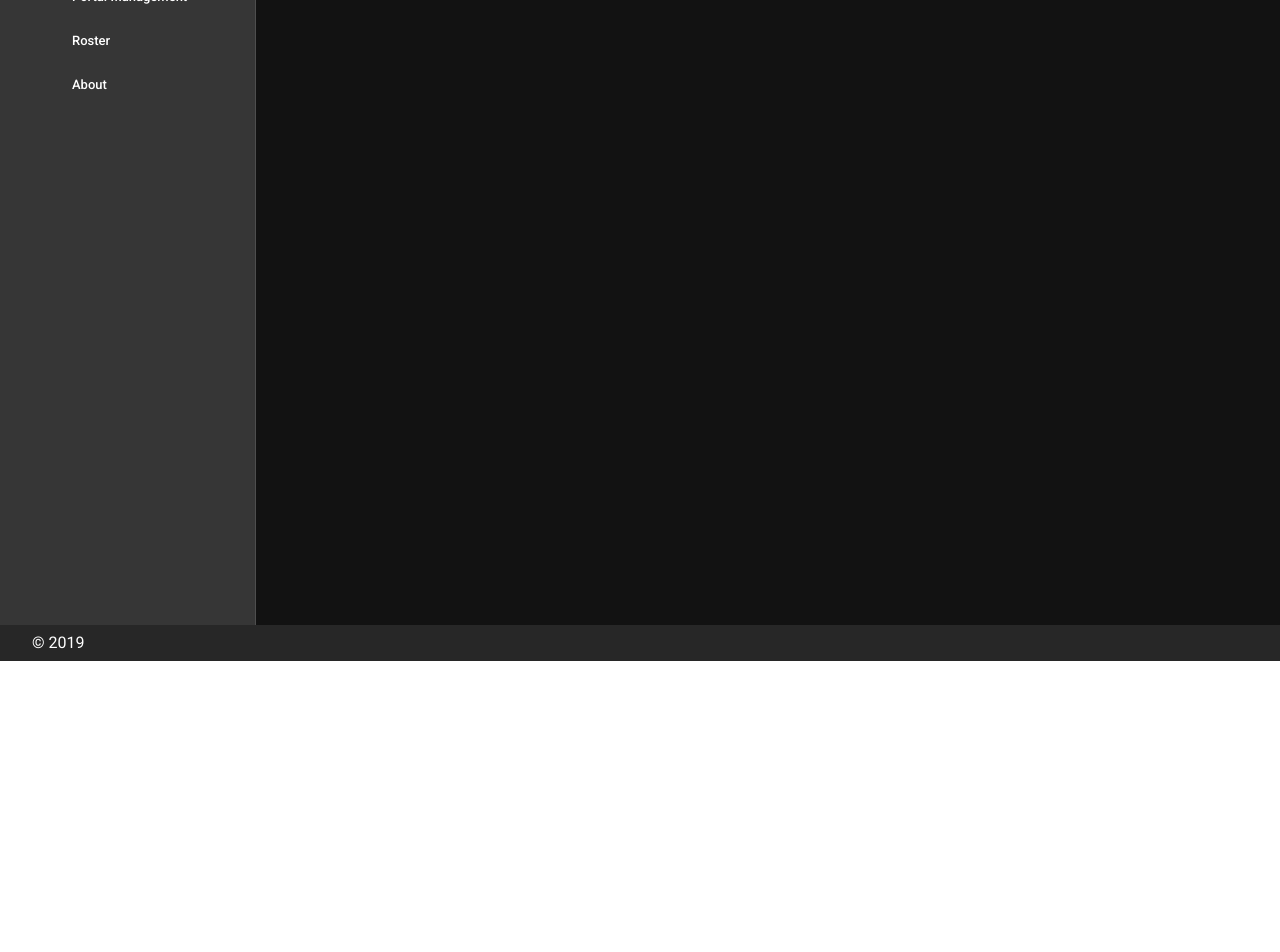
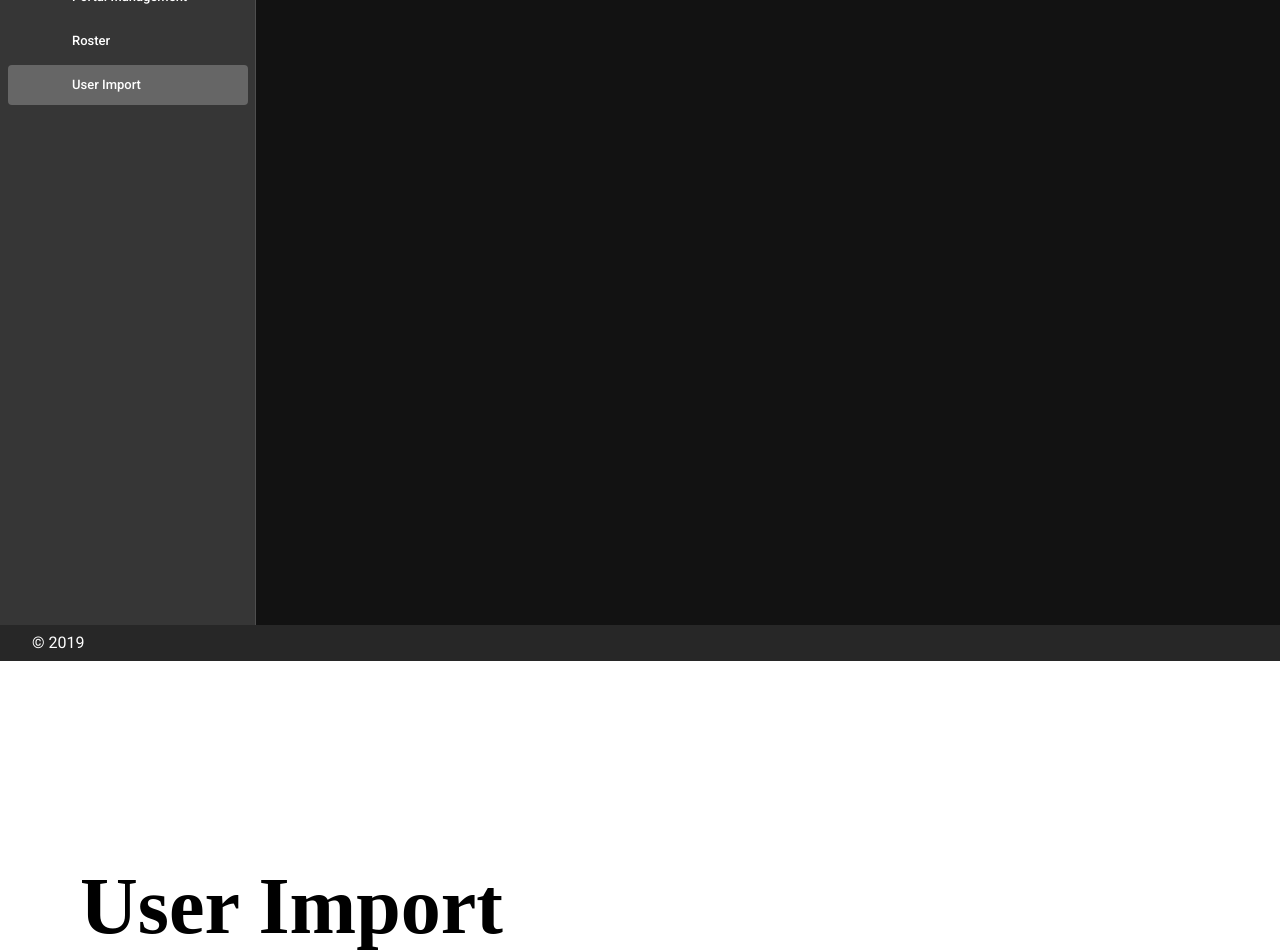
Before and after one commit to kshin42/alumni-dashboard, a Vue app: page /#/userImport in a window 1280 px wide. Shown: the part 139-1091 px from the top of the page. Before the commit the page ends 800 px from the top, so only its background shows below. Built offline with nearby package versions, Linux system fonts and the light colour scheme; some icons are missing.

Commit message:
Creating scafolding for home page

```diff
--- a/src/App.vue
+++ b/src/App.vue
@@ -1,17 +1,12 @@
 <template>
   <div id="app">
-    <Navigation />
-
+      <router-view></router-view>
   </div>
 </template>
 
 
 <script>
-import Navigation from './components/Navigation'
 export default {
  data: () => ({}),
- components: {
-   Navigation
- }
 }
 </script>
--- a/src/components/Navigation.vue
+++ b/src/components/Navigation.vue
@@ -57,7 +57,7 @@ export default {
     { title: 'Dashboard', icon: 'mdi-view-dashboard', path: '/'},
     { title: 'Portal Management', icon: 'mdi-cogs', path: '/manage'},
     { title: 'Roster', icon: 'mdi-account-box-multiple-outline', path: '/roster' },
-    { title: 'About', icon: 'mdi-help-box', path: '/about' },
+    { title: 'User Import', icon: 'mdi-help-box', path: '/userImport' },
    ]
  }),
  created () {
--- a/src/plugins/vuetify.js
+++ b/src/plugins/vuetify.js
@@ -4,4 +4,15 @@ import Vuetify from 'vuetify/lib';
 Vue.use(Vuetify);
 
 export default new Vuetify({
+    theme: {
+        themes: {
+          light: {
+            primary: "#21295C",
+            secondary: "#4281A4",
+            tertiary: "#84BCDA",
+            accent: "#48A9A6",
+            error: "#EA526F",
+          },
+        },
+      },
 });
--- a/src/router/index.js
+++ b/src/router/index.js
@@ -1,16 +1,24 @@
 import Vue from 'vue'
 import VueRouter from 'vue-router'
+import Home from '../views/Home.vue'
 
 Vue.use(VueRouter)
 
 const routes = [
   {
+    path: '/',
+    name: 'Home',
+    component: Home
+  },
+  {
     path: '/roster',
     name: 'Roster',
-    // route level code-splitting
-    // this generates a separate chunk (about.[hash].js) for this route
-    // which is lazy-loaded when the route is visited.
     component: () => import('../views/Roster.vue')
+  },
+  {
+    path: '/userImport',
+    name: 'UserImport',
+    component: () => import('../views/UserImport.vue')
   }
 ]
 
--- /dev/null
+++ b/src/views/Home.vue
@@ -0,0 +1,38 @@
+<template>
+    <div>
+        <v-parallax
+            id="launchimage"
+            dark
+            src="../assets/networking.png"
+            height="700"
+        >
+        <h1>Build Your Network</h1>
+        <h2 class="subheading">Create your organization</h2>
+        <v-btn id="startbutton" large color="primary" to="/userImport">Start</v-btn>
+    </v-parallax>
+    </div>
+</template>
+
+<script>
+export default {
+ data: () => ({}),
+}
+</script>
+
+<style>
+h1 {
+  font-size: 80px;
+  margin-left: 80px;
+  padding-top: 200px;
+}
+
+h2 {
+  margin-left: 90px;
+}
+
+#startbutton {
+  width: 100px !important;
+  margin-top: 2em;
+  margin-left: 90px;
+}
+</style>
--- a/src/views/Roster.vue
+++ b/src/views/Roster.vue
@@ -1,9 +1,10 @@
 <template>
   <div>
+    <Navigation />
     <v-row>
     <h1>Roster</h1>
     <v-spacer></v-spacer>
-    <v-btn>Import</v-btn>
+    <v-btn color="primary" to="/userImport">Import Users</v-btn>
   </v-row>
     <v-container>
       <v-row>
@@ -25,11 +26,15 @@
 
 <script>
 import RosterService from "../services/RosterService";
+import Navigation from '../components/Navigation';
 
 export default {
+  components: {
+    Navigation
+  },
   data: () => ({
-    hello: "world",
-    alumni: ""
+    alumni: "",
+    importDialogOpen: false,
   }),
   mounted() {
     this.getAlumni();
--- /dev/null
+++ b/src/views/UserImport.vue
@@ -0,0 +1,16 @@
+<template>
+    <div>
+        <Navigation />
+        <h1>User Import</h1>
+    </div>
+</template>
+
+<script>
+import Navigation from '../components/Navigation.vue';
+
+export default {
+    components: {
+        Navigation
+    }
+}
+</script>
```
Also changed, not shown: src/assets/networking.png (added), 1 other file (tests, documents, lock files or other folders).
